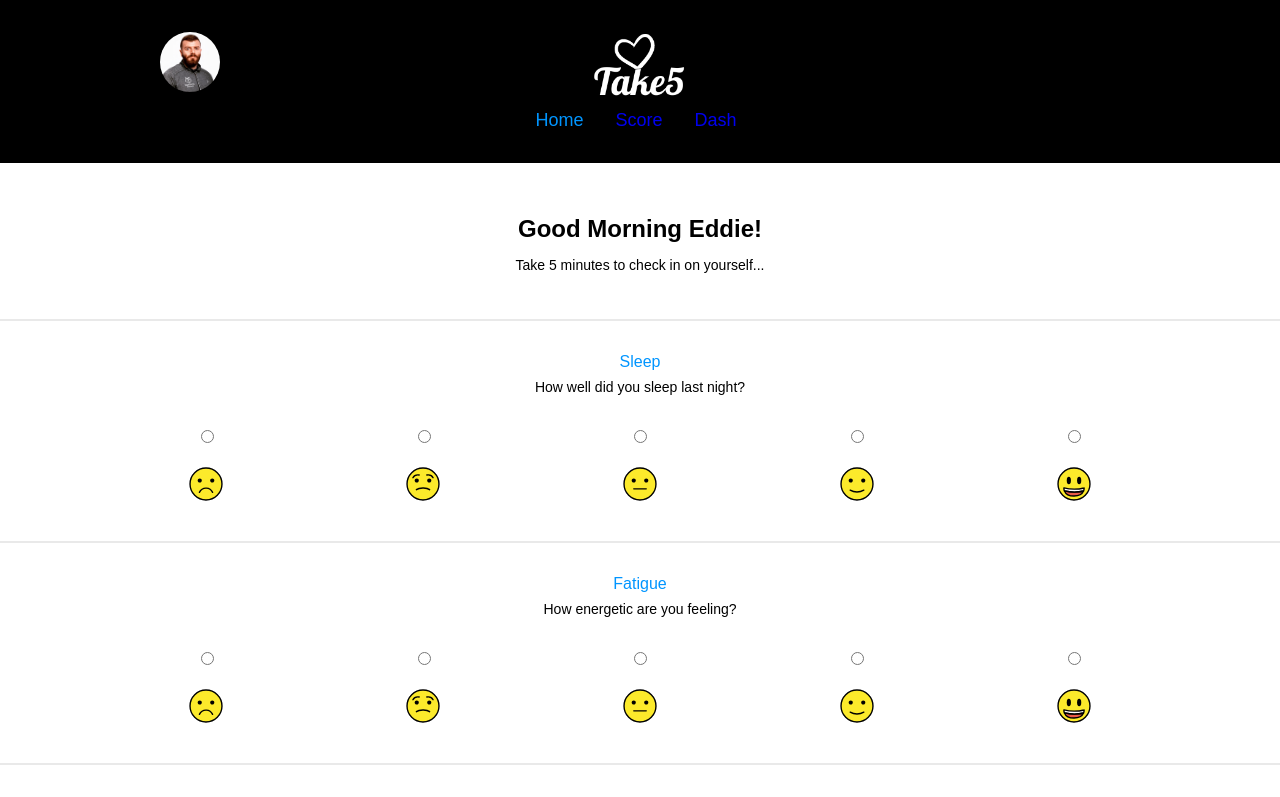
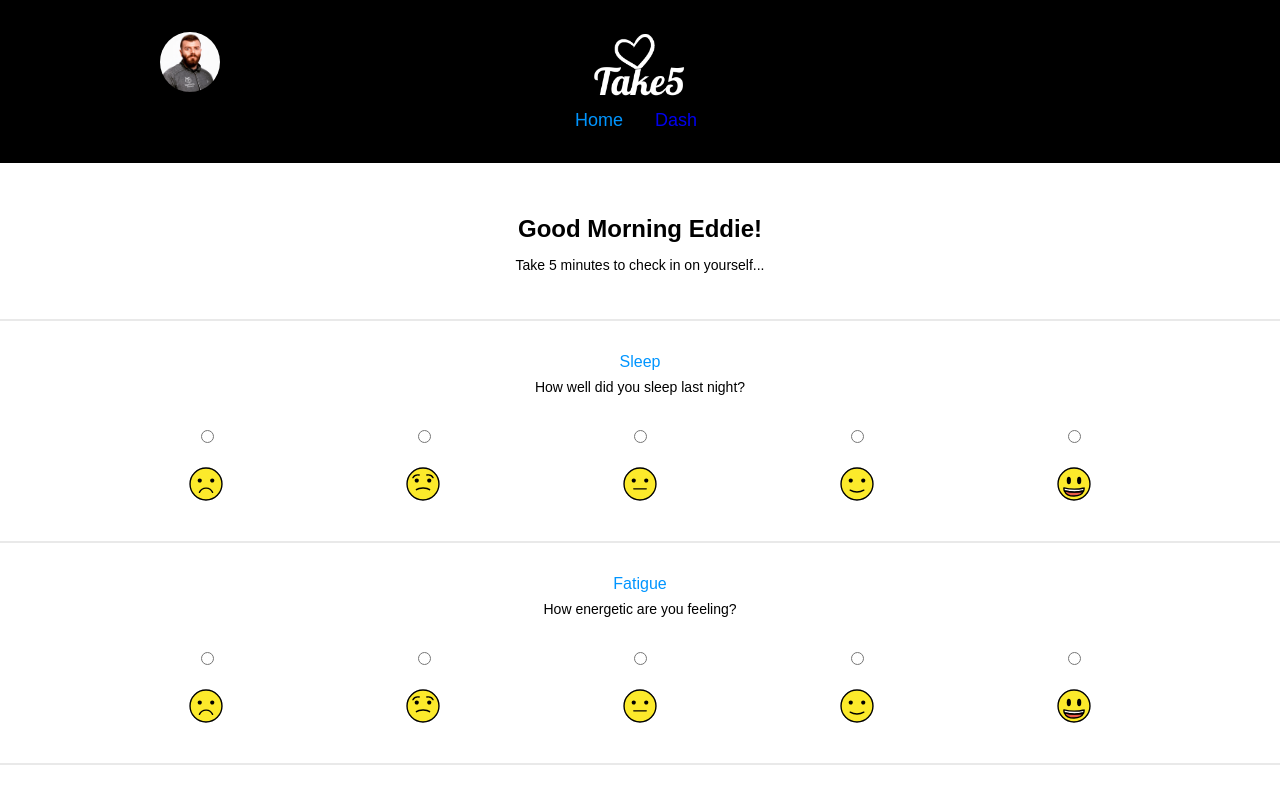
Before and after one commit to eddie-fashioni/capstone, a React (Create React App) app in the folder client/: page / in a window 1280 px wide. Shown: the top 797 px of the page. Built offline with nearby package versions, Linux system fonts and the light colour scheme.

Commit message:
Switching Branch

```diff
--- a/client/src/App.js
+++ b/client/src/App.js
@@ -3,7 +3,6 @@ import { Component } from "react";
 import { BrowserRouter, Switch, Route } from "react-router-dom";
 import PageHeader from "./components/PageHeader/PageHeader.js";
 import Home from "./pages/Home/Home";
-import Score from "./pages/Score/Score";
 import Dash from "./pages/Dash/Dash";
 
 document.title = "Take5";
@@ -16,7 +15,6 @@ class App extends Component {
           <PageHeader />
           <Switch>
             <Route path="/" exact component={Home} />
-            <Route path="/score" component={Score} />
             <Route path="/dash" component={Dash} />
           </Switch>
         </BrowserRouter>
--- a/client/src/components/PageHeader/PageHeader.js
+++ b/client/src/components/PageHeader/PageHeader.js
@@ -16,15 +16,11 @@ const PageHeader = () => {
           </Link>
         </div>
         <div className="nav-routes">
-          <NavLink to="/" className="nav-routes__home" activeClassName="active">
+          <NavLink
+            to="/"
+            className="nav-routes__home"
+            activeClassName="active">
             Home
-          </NavLink>
-          <NavLink
-            to="/score"
-            className="nav-routes__score"
-            activeClassName="active"
-          >
-            Score
           </NavLink>
           <NavLink
             to="/dashboard"
--- a/client/src/components/Survey/Survey.js
+++ b/client/src/components/Survey/Survey.js
@@ -1,5 +1,5 @@
 import "./Survey.scss";
-import { useEffect, useState } from "react";
+import { useState } from "react";
 import axios from "axios";
 import emoji1 from "../../assets/images/emoji-1.svg";
 import emoji2 from "../../assets/images/emoji-2.svg";
@@ -15,13 +15,13 @@ function Survey() {
   const [stress, setStress] = useState(0);
   const [soreness, setSoreness] = useState(0);
   const [motivation, setMotivation] = useState(0);
-  // const setTotalScore
 
   const submitHandler = (event) => {
     event.preventDefault();
     console.log("Submit Working");
     axios
-      .post("http://localhost:5000/scores", {
+      .post("/scores", {
+        timestamp: new Date(),
         sleep: sleep,
         fatigue: fatigue,
         stress: stress,
--- a/client/src/pages/Score/Score.js
+++ /dev/null
@@ -1,9 +0,0 @@
-import { Component } from "react";
-
-const Score = () => {
-  return (
-    <div>Score</div>
-  )
-}
-
-export default Score
```
Also changed, not shown: client/src/pages/Score/Score.scss (deleted), 1 other file (tests, documents, lock files or other folders).
